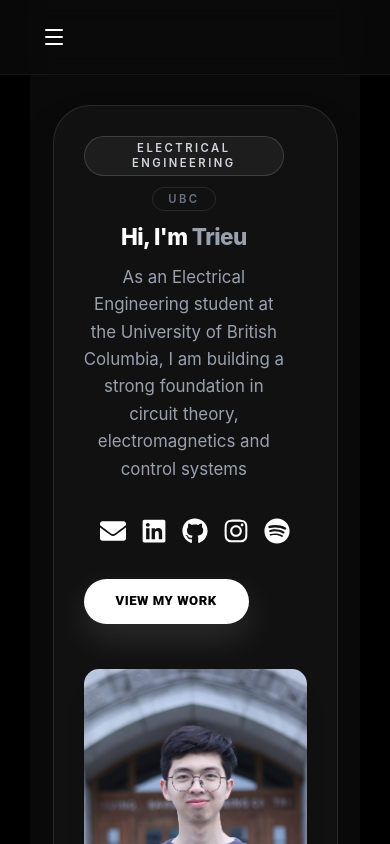
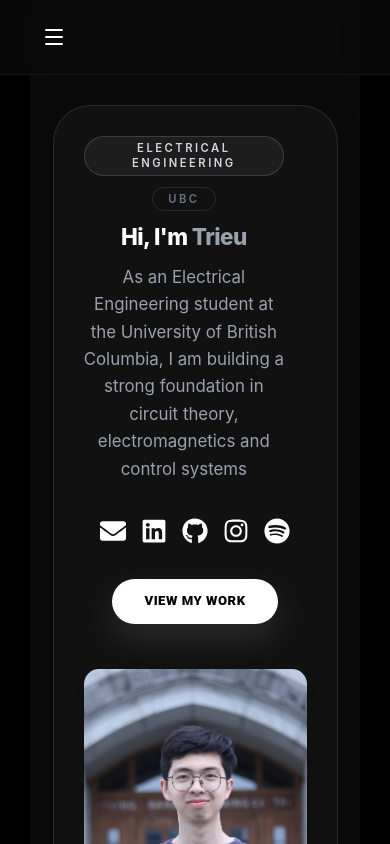
Before and after one commit to ttrieu2025/personal-website, a React (Vite) app: page / in a window 390 px wide. Shown: the top 844 px of the page. Built offline with nearby package versions, Linux system fonts and the light colour scheme; no server answers.

Commit message:
Fix: Fix format for mobile

```diff
--- a/src/Pages/Home.jsx
+++ b/src/Pages/Home.jsx
@@ -87,7 +87,7 @@ function Home() {
                   px: 4,
                   py: 1.4,
                   borderRadius: '999px',
-                  alignSelf: 'flex-start',
+                  alignSelf: { xs: 'center', sm: 'flex-start' },
                   boxShadow: '0 14px 35px rgba(255,255,255,0.12)',
                   transition: 'all 0.25s ease',
                   '&:hover': {
```
